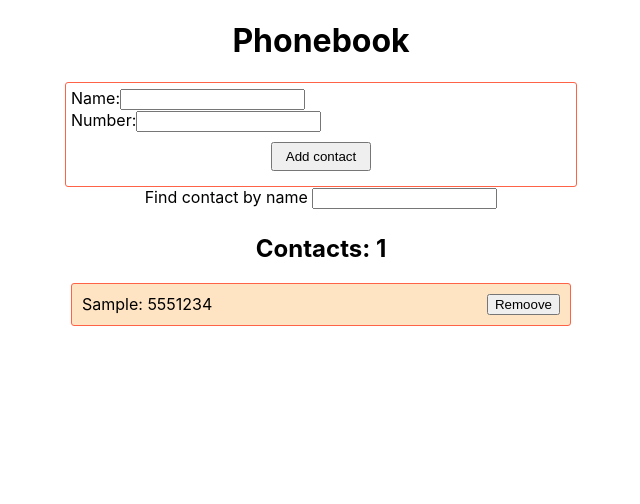
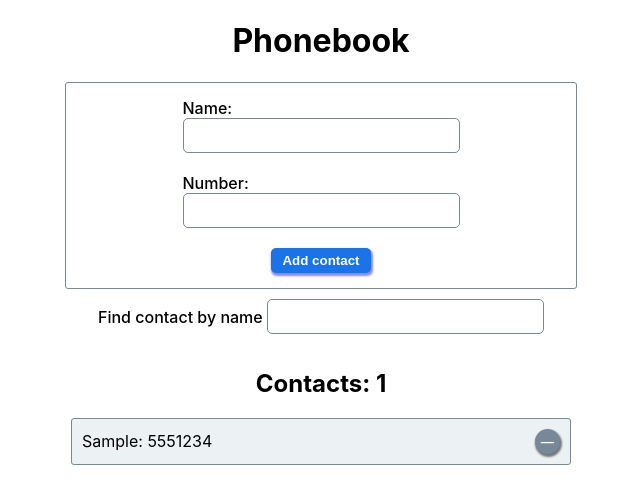
Before and after one commit to sergiuszorgo/goit-react-hw-02-phonebook, a React (Create React App) app: page / in a window 1280 px wide. Both pictures are taken after typing "Sample", "5551234" into the empty fields and a click on the button "Add contact". Shown: the top 504 px of the page, without its empty margins (319-959 px from the left). Built offline with nearby package versions, Linux system fonts and the light colour scheme.

Commit message:
Add google styles

```diff
--- a/src/components/ContactForm.js
+++ b/src/components/ContactForm.js
@@ -31,7 +31,7 @@ class ContactForm extends Component {
   render() {
     return (
       <form className={s.formList}>
-        <label htmlFor={this.nameInputId}>
+        <label>
           Name:
           <input
             type="text"
--- a/src/components/ContactForm.module.css
+++ b/src/components/ContactForm.module.css
@@ -5,12 +5,48 @@
   display: flex;
   flex-direction: column;
   align-items: flex-start;
-  border: 1px solid tomato;
+  border: 1px solid lightslategray;
+  /* border: 1px solid tomato; */
   border-radius: 3px;
+  text-align: center;
+  font-weight: 500;
+}
+
+.formList label {
+  display: flex;
+  flex-flow: column;
+  align-items: flex-start;
+  margin: 10px auto;
+}
+
+.formList input {
+  font-size: 20px;
+  padding: 5px;
+  border: 1px solid lightslategray;
+  outline: none;
+  border-radius: 5px;
+}
+
+.formList input:focus,
+.formList input:hover {
+  box-shadow: 1px 2px 2px 1px rgb(119 136 153 / 0.6);
 }
 
 .formBtn {
   width: 100px;
   padding: 5px;
+  background-color: lightslategray;
+  color: white;
+  border: none;
+  border-radius: 5px;
   margin: 10px auto;
+  font-weight: bold;
+  box-shadow: 1px 2px 2px 1px rgb(0 0 0 / 0.5);
 }
+
+.formBtn:hover,
+.formBtn:focus {
+  outline: none;
+  background-color: #1a73e8;
+  box-shadow: 1px 2px 2px 1px rgb(26 15 232 / 0.5);
+}
--- a/src/components/ContactList.js
+++ b/src/components/ContactList.js
@@ -11,7 +11,9 @@ const ContactList = ({ contacts, deleteContact }) => (
           <p className={s.ContactListName}>
             {name}: {number}
           </p>
-          <button onClick={() => deleteContact(id)}>Remoove</button>
+          <button className={s.contBtn} onClick={() => deleteContact(id)}>
+            &mdash;
+          </button>
         </li>
       ))}
     </ul>
--- a/src/components/ContactList.module.css
+++ b/src/components/ContactList.module.css
@@ -13,11 +13,34 @@
   justify-content: space-between;
   align-items: center;
   padding: 10px;
-  background-color: bisque;
-  border: 1px solid tomato;
+  /* background-color: #f1f3f4; */
+  border: 1px solid lightslategray;
   border-radius: 3px;
+}
+
+.ContactListItem:nth-child(odd) {
+  background-color: #ecf1f4;
 }
 
 .ContactListName {
   margin: 0 20px 0 0;
 }
+
+.contBtn {
+  width: 25px;
+  height: 25px;
+  padding: 5px;
+  background-color: lightslategray;
+  color: white;
+  border: none;
+  border-radius: 50%;
+  font-weight: bold;
+  box-shadow: 1px 2px 2px 1px rgb(0 0 0 / 0.5);
+}
+
+.contBtn:hover,
+.contBtn:focus {
+  outline: none;
+  background-color: red;
+  box-shadow: 1px 2px 2px 1px rgb(255 0 0 / 0.5);
+}
--- a/src/components/SearchForm.js
+++ b/src/components/SearchForm.js
@@ -1,12 +1,15 @@
 import React from "react";
 import propTypes from "prop-types";
+import s from "./SearchForm.module.css";
 
 const SearchForm = ({ filter, inputForm }) => {
   return (
-    <label htmlFor="">
-      Find contact by name{" "}
-      <input type="text" name="filter" value={filter} onChange={inputForm} />
-    </label>
+    <div className={s.searchForm}>
+      <label htmlFor="">
+        Find contact by name{" "}
+        <input type="text" name="filter" value={filter} onChange={inputForm} />
+      </label>
+    </div>
   );
 };
 
--- /dev/null
+++ b/src/components/SearchForm.module.css
@@ -0,0 +1,21 @@
+.searchForm {
+  max-width: 500px;
+  margin: 10px auto;
+}
+
+.searchForm label {
+  font-weight: 500;
+}
+
+.searchForm input {
+  font-size: 20px;
+  padding: 5px;
+  border: 1px solid lightslategray;
+  outline: none;
+  border-radius: 5px;
+}
+
+.searchForm input:focus,
+.searchForm input:hover {
+  box-shadow: 1px 2px 2px 1px rgb(119 136 153 / 0.6);
+}
```
